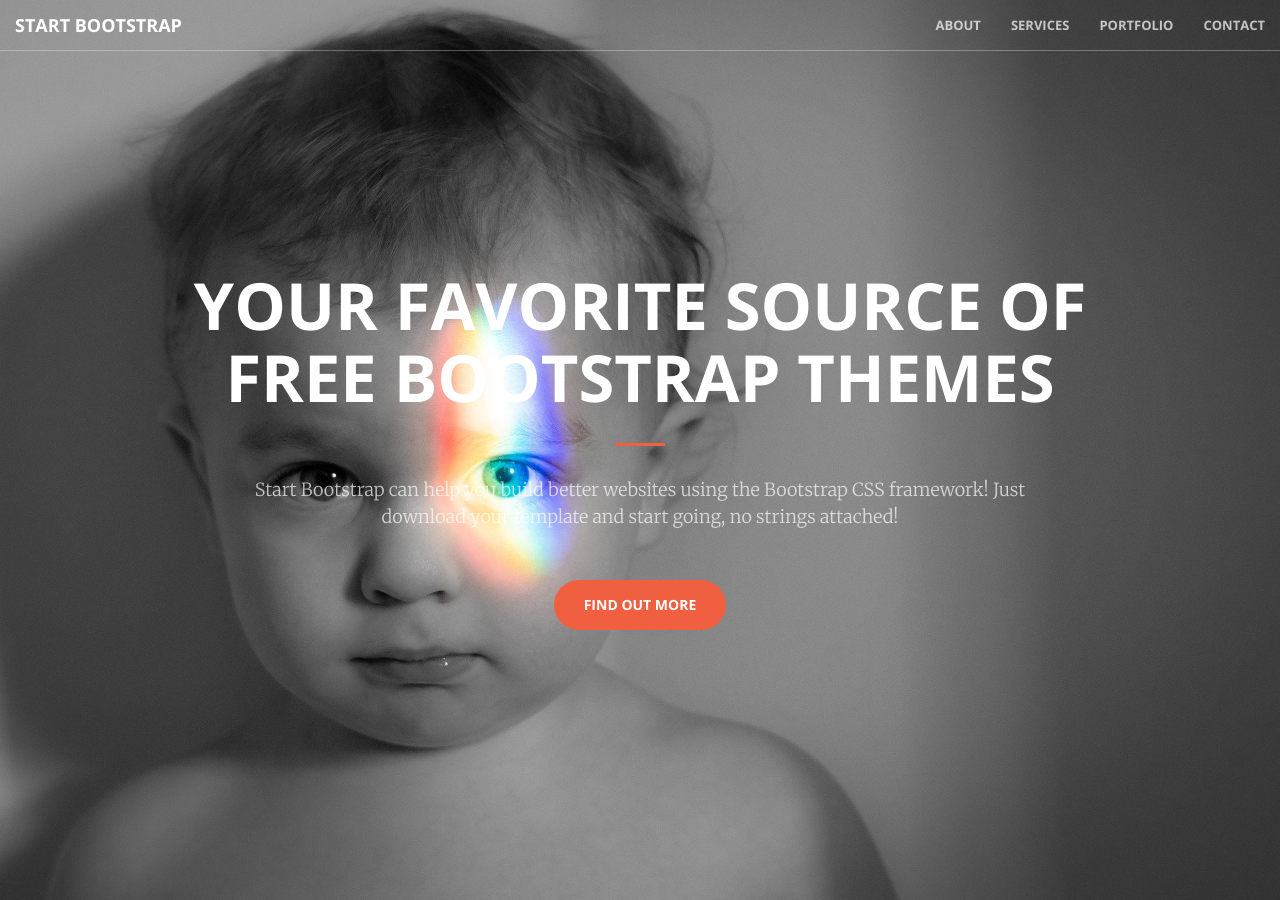
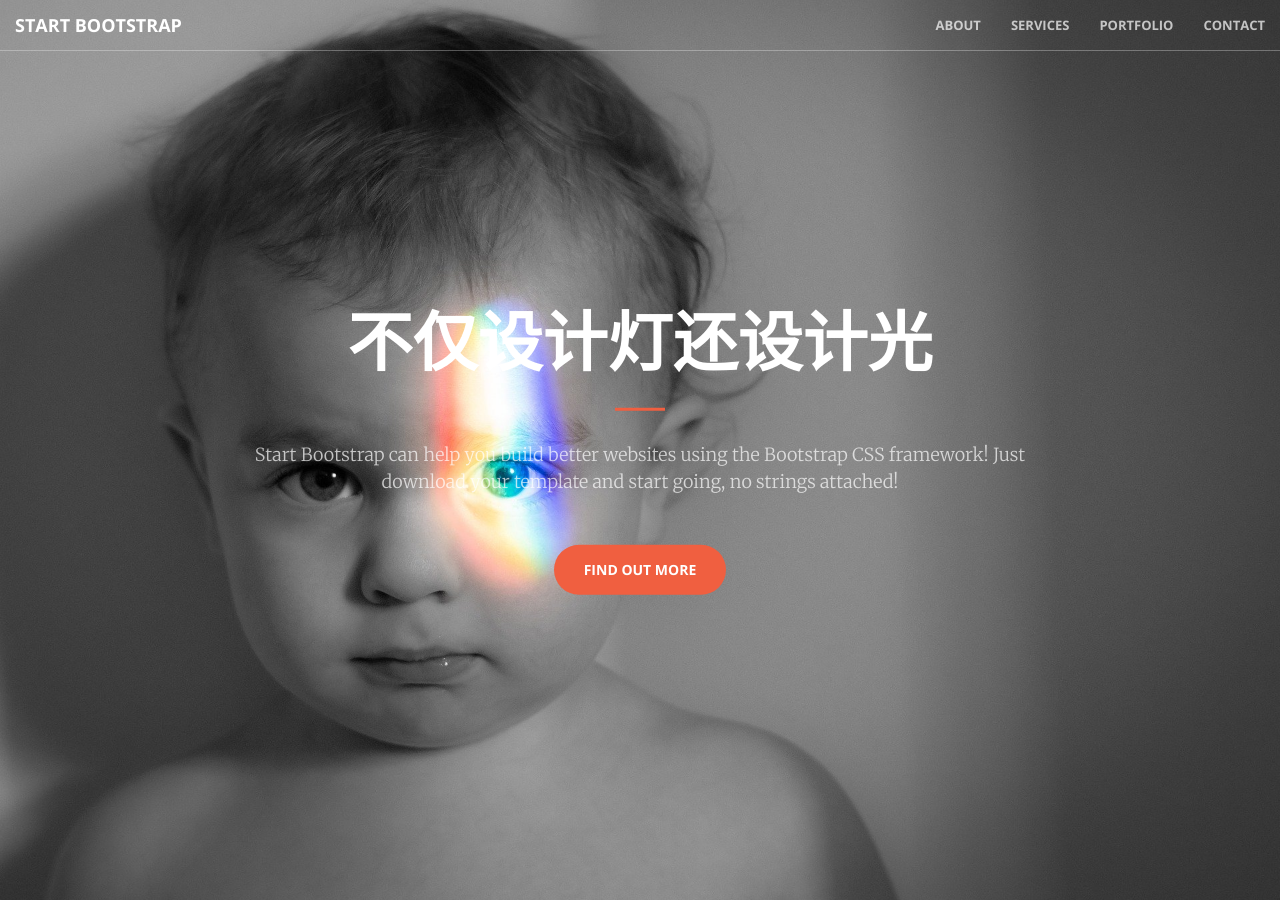
Before and after one commit to taqic/taqic.github.io, a Jekyll site: the page built from index.html, in a window 1280 px wide and 900 px high. Built offline with Jekyll 4.4.1, drawn with Linux system fonts in a browser that asks for light colours.

Commit message:
Update header.html

```diff
--- a/_includes/header.html
+++ b/_includes/header.html
@@ -1,7 +1,7 @@
 <header>
     <div class="header-content">
         <div class="header-content-inner">
-            <h1>Your Favorite Source of Free Bootstrap Themes</h1>
+            <h1>不仅设计灯还设计光</h1>
             <hr>
             <p>Start Bootstrap can help you build better websites using the Bootstrap CSS framework! Just download your template and start going, no strings attached!</p>
             <a href="#about" class="btn btn-primary btn-xl page-scroll">Find Out More</a>
```
